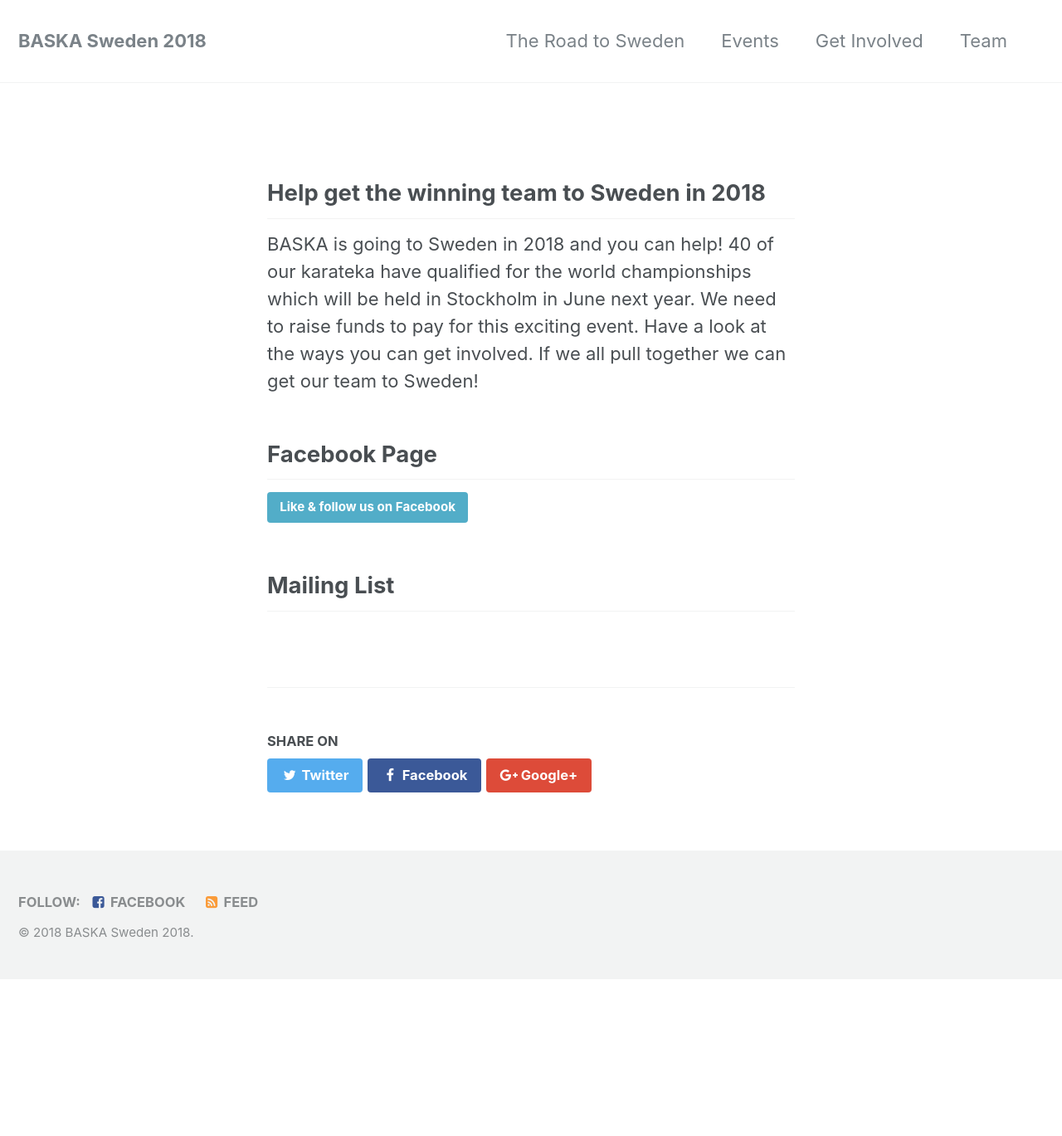
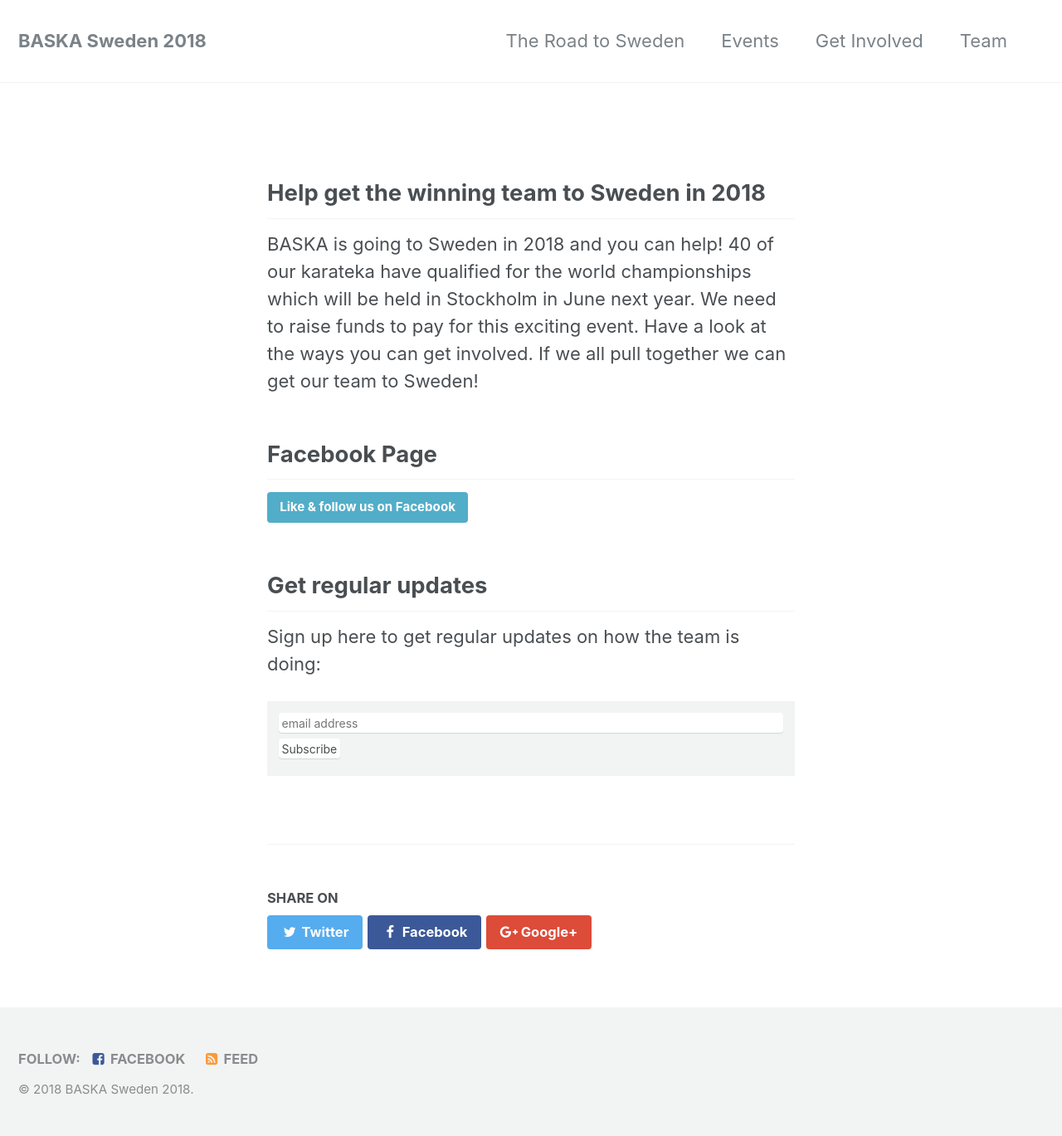
Before and after one commit to BASKA-SA/baska-sweden.co.za, a Jekyll site: the page built from index.md, in a window 1280 px wide. Shown: the whole page at 83% size. Built offline with Jekyll 4.4.1, drawn with Linux system fonts in a browser that asks for light colours; comment, search, counter and statistics services are not loaded; before the commit the page ends 1180 px from its top, so only the background shows below that.

Commit message:
Added mailchimp mailing list subscribe form

```diff
--- a/index.md
+++ b/index.md
@@ -14,4 +14,29 @@ to Sweden!
 ## Facebook Page
 [Like & follow us on Facebook](https://www.facebook.com/Baska-Sweden-2018-1427271897380852){: .btn .btn--info .btn--small}
 
-## Mailing List
+## Get regular updates
+Sign up here to get regular updates on how the team is doing:
+
+<!-- Begin MailChimp Signup Form -->
+<link href="//cdn-images.mailchimp.com/embedcode/horizontal-slim-10_7.css" rel="stylesheet" type="text/css">
+<style type="text/css">
+    #mc_embed_signup{background:#fff; font:14px Helvetica,Arial,sans-serif; width:100%;}
+    /* Add your own MailChimp form style overrides in your site stylesheet or in this style block.
+       We recommend moving this block and the preceding CSS link to the HEAD of your HTML file. */
+</style>
+<div id="mc_embed_signup">
+    <form action="https://baska-sweden.us12.list-manage.com/subscribe/post?u=f66546b13ce7dd22d10174120&amp;id=88b765fcfa" method="post" id="mc-embedded-subscribe-form" name="mc-embedded-subscribe-form" class="validate" target="_blank" novalidate>
+        <div id="mc_embed_signup_scroll">
+            <input type="email" value="" name="EMAIL" class="email" id="mce-EMAIL" placeholder="email address" required>
+            <!-- real people should not fill this in and expect good things - do not remove this or risk form bot signups-->
+            <div style="position: absolute; left: -5000px;" aria-hidden="true">
+                <input type="text" name="b_f66546b13ce7dd22d10174120_88b765fcfa" tabindex="-1" value="">
+            </div>
+            <div class="clear">
+                <input type="submit" value="Subscribe" name="subscribe" id="mc-embedded-subscribe" class="button">
+            </div>
+        </div>
+    </form>
+</div>
+
+<!--End mc_embed_signup-->
```
